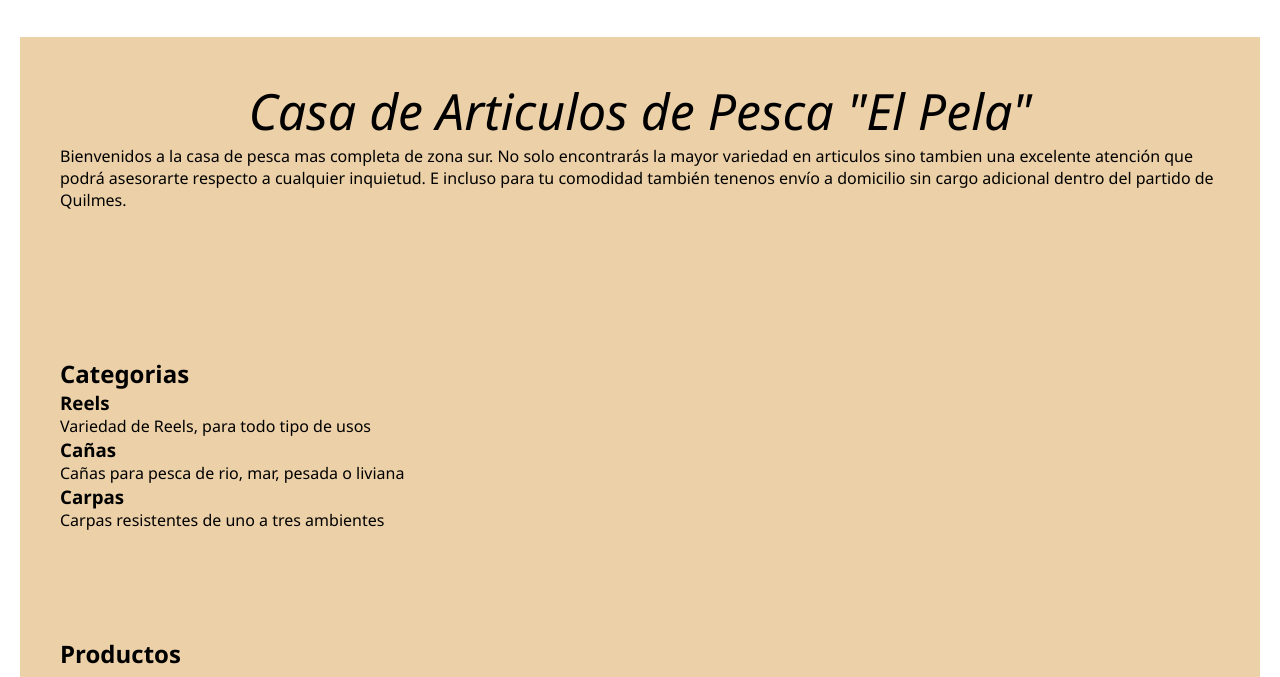
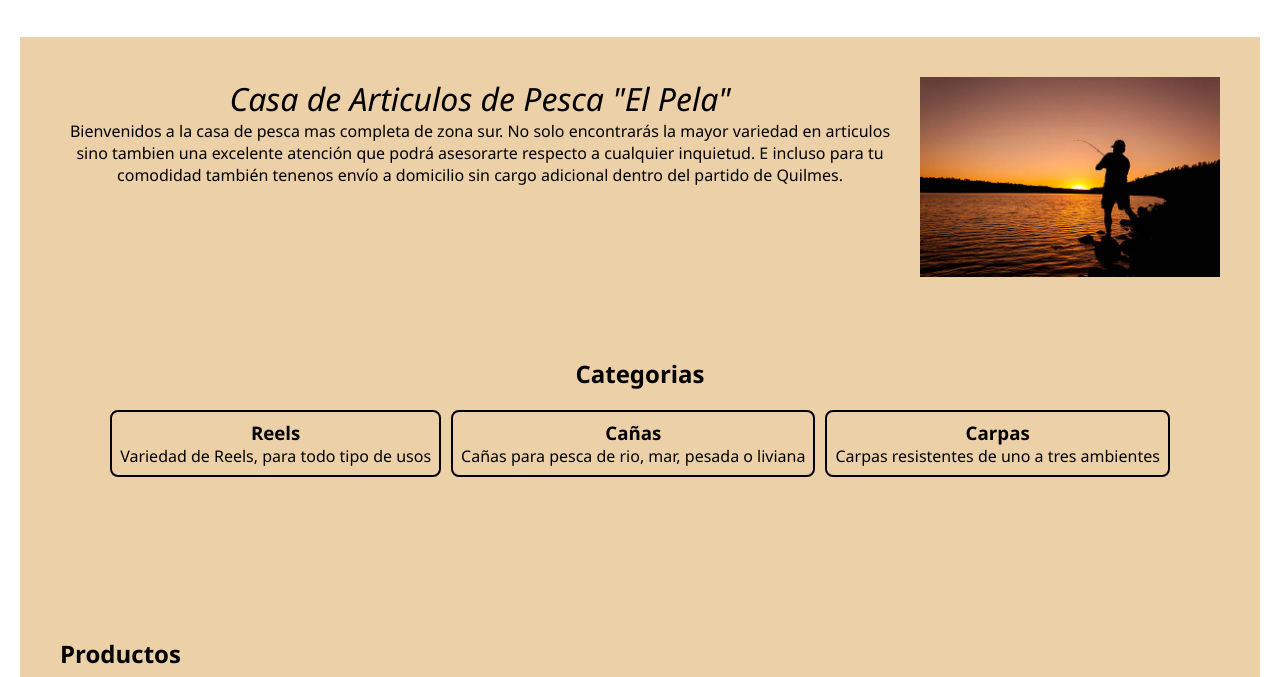
Before and after one commit to ThomasColagiovanni/TP-TiendaVirtual, a plain HTML site: page index.html in a window 1280 px wide. Shown: the part 123-800 px from the top of the page. Drawn offline with Linux system fonts and the light colour scheme.

Commit message:
arreglo de index y primeros estilos

```diff
--- a/index.html
+++ b/index.html
@@ -19,31 +19,39 @@
         </nav>
     </header>
     <main>
-<section id="Titulo">
+        <section id="titulo">
+            <div class="titulo-texto">
                 <h1>Casa de Articulos de Pesca "El Pela"</h1>
                 <p class="Breve descripcion">Bienvenidos a la casa de pesca mas completa de zona sur. No solo encontrarás la mayor variedad en articulos sino tambien una excelente atención que podrá asesorarte respecto a cualquier inquietud. E incluso para tu comodidad también tenenos envío a domicilio sin cargo adicional dentro del partido de Quilmes.</p>
+            </div>
+
+            <img src="assets/imagen del titulo.jpg" />
         </section>
-<section id="Categorias">
+
+        <section id="categorias">
             <h2>Categorias</h2>
-    <div class="container-grid-categorias">
-        <div><h3>Reels</h3>
+            <div class="container-categorias">
+                <div class="categoria">
+                    <div>
+                        <h3>Reels</h3>
                         <p>Variedad de Reels, para todo tipo de usos</p>
-            <a href="Ver mas reels"></a>
                     </div>
                 </div>
-    <div class="container-grid-categorias">
-        <div><h3>Cañas</h3>
+                <div class="categoria">
+                    <div>
+                        <h3>Cañas</h3>
                         <p>Cañas para pesca de rio, mar, pesada o liviana</p>
-            <a href="Ver mas cañas"></a>
                     </div>
                 </div>
-    <div class="container-grid-categorias">
-        <div><h3>Carpas</h3>
+                <div class="categoria">
+                    <div>
+                        <h3>Carpas</h3>
                         <p>Carpas resistentes de uno a tres ambientes</p>
-            <a href="Ver variedad de carpas"></a>
+                    </div>
                 </div>
             </div>
         </section>
+
         <section id="Productos">
             <h2>Productos</h2>
             <div class="container-grid-productos">
@@ -121,6 +129,5 @@
             <li>1155804103</li>
         </ul>
     </footer>
-
 </body>
 </html>
--- a/styles/style.css
+++ b/styles/style.css
@@ -38,7 +38,7 @@ main section h1 {
     display: flex;
     justify-content: center;
     text-align: center;
-    font-size: 50px;
+    font-size: 32px;
     font-weight: 200;
     font-style: italic;
 }
@@ -46,3 +46,43 @@ section {
     padding: 20px;
     min-height: 30vh;
 }
+
+#titulo {
+    display: flex;
+    flex-direction: row;
+    gap: 20px;
+}
+
+#titulo img {
+    width: auto;
+    height: 200px;
+}
+
+.titulo-texto {
+    display: flex;
+    flex-direction: column;
+    text-align: center;
+}
+
+#categorias {
+    display: flex;
+    flex-direction: column;
+    align-items: center;
+    gap: 20px;
+}
+
+.container-categorias {
+    display: flex;
+    gap: 10px;
+
+}
+
+.categoria {
+    display: flex;
+    flex-direction: column;
+    gap: 8px;
+    text-align: center;
+    padding: 8px;
+    border: 2px solid black;
+    border-radius: 8px;
+}
```
Also changed, not shown: assets/imagen del titulo.jpg (added). Lines whose indentation alone changed are shown as unchanged.
